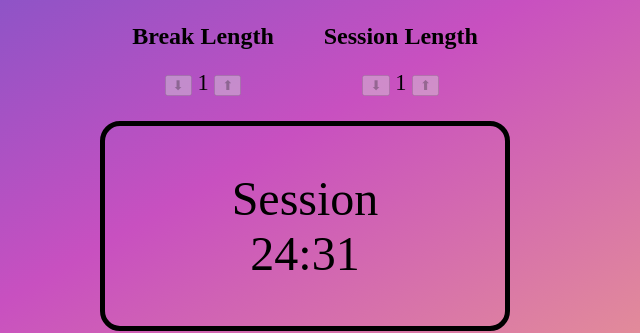
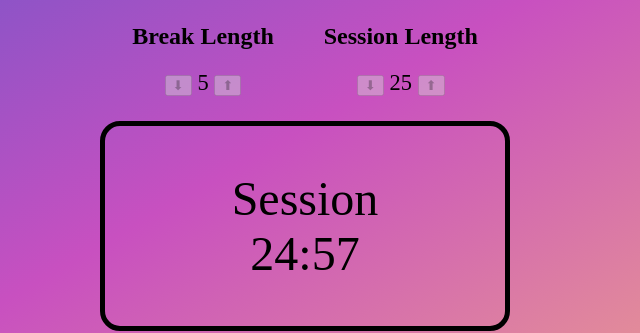
Before and after one commit to gabo5612/25-5-clock, a plain HTML site: page index.html in a window 1280 px wide. Both pictures are taken after a click on the button "🏃‍♂️". Shown: the part 218-551 px from the top of the page, 335-975 px from the left. Drawn offline with Linux system fonts and the light colour scheme.

Commit message:
arreglo en la logica

```diff
--- a/index.html
+++ b/index.html
@@ -13,7 +13,7 @@
             <h2 id="break-label">Break Length</h2>
             <div class="length-control-buttons">
                 <button id="break-decrement">⬇</button>
-                <span id="break-length">1</span>
+                <span id="break-length">5</span>
                 <button id="break-increment">⬆</button>
             </div>
         </div>
@@ -21,7 +21,7 @@
             <h2 id="session-label">Session Length</h2>
             <div class="length-control-buttons">
                 <button id="session-decrement">⬇</button>
-                <span id="session-length">1</span>
+                <span id="session-length">25</span>
                 <button id="session-increment">⬆</button>
             </div>
         </div>
--- a/src/main.js
+++ b/src/main.js
@@ -104,7 +104,7 @@ function sessionLengthFN(value){
             timeLeft.innerHTML=`${minP}:${segP}`
             }
           }
-        },100)
+        },1000)
 
 }
 
@@ -139,7 +139,7 @@ function breakLengthFN(value){
         timeLeft.innerHTML=`${minP}:${segP}`
         }
       }
-    },100)
+    },1000)
 
 }
 
```
